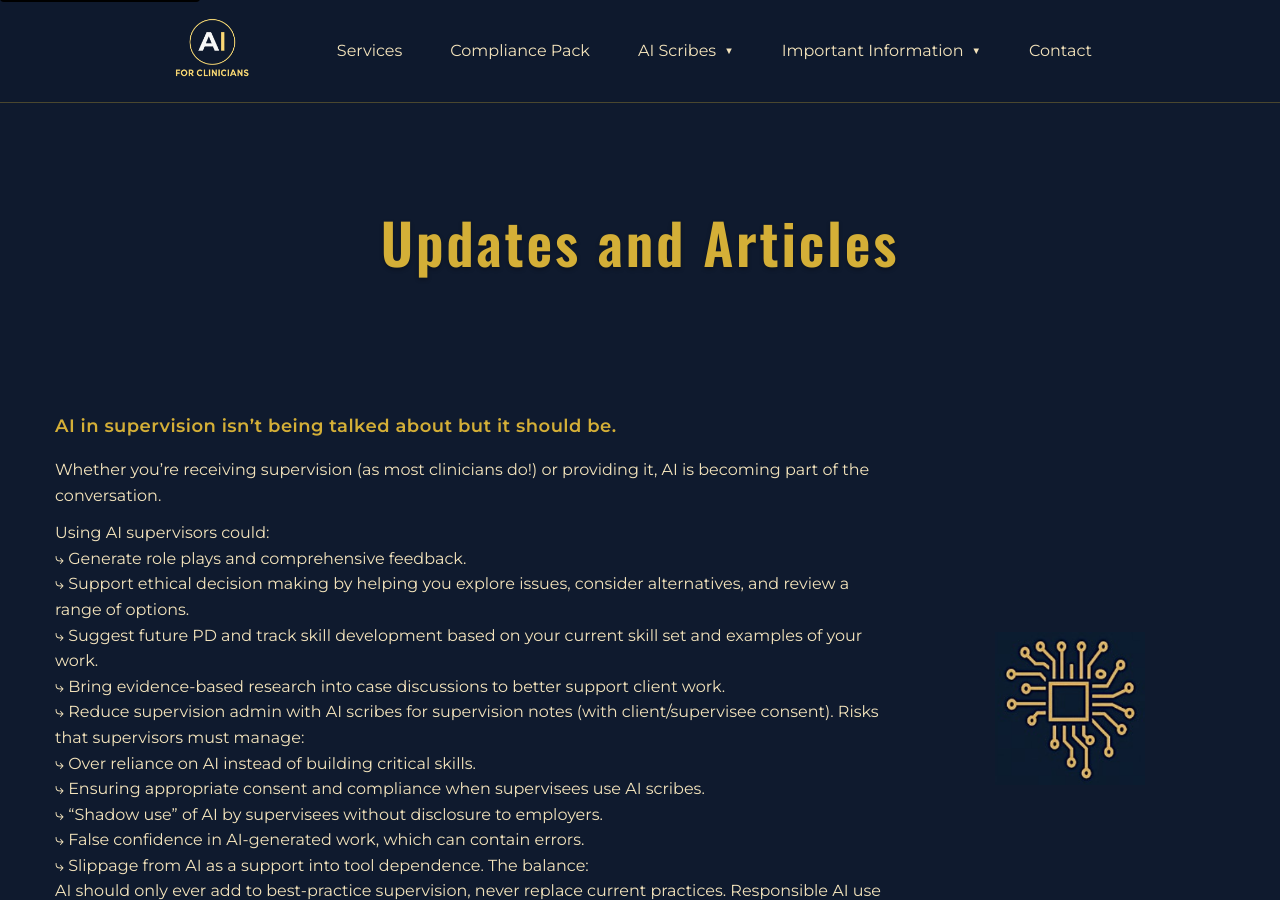
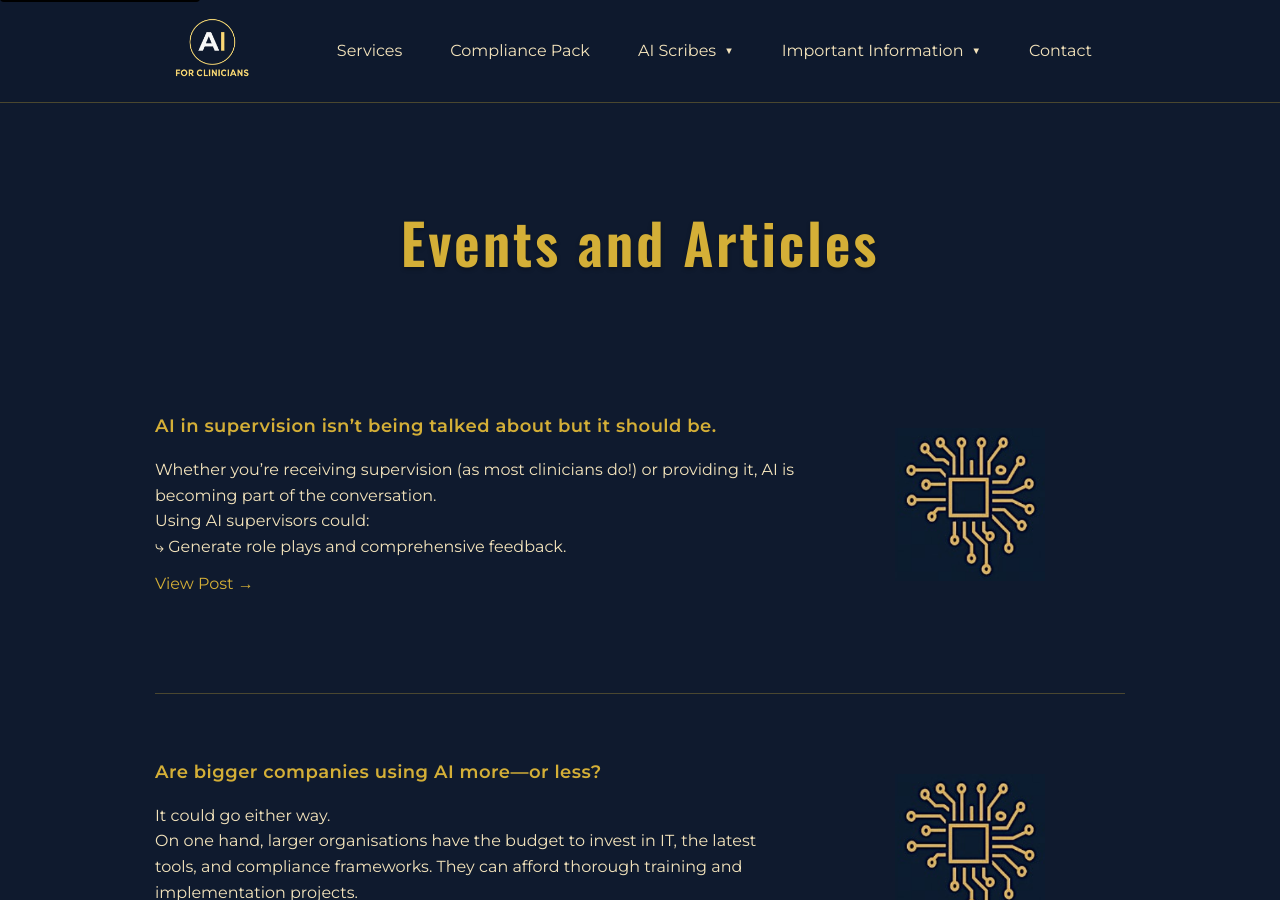
Before and after one commit to keisler-au/aiforclin, a Jekyll site: the page built from posts/index.html, in a window 1280 px wide and 900 px high. Built offline with Jekyll 4.4.1, drawn with Linux system fonts in a browser that asks for light colours; some of the changed text lies outside the part shown.

Commit message:
chore/posts-rendered-with-js

```diff
--- a/_includes/header-nav.html
+++ b/_includes/header-nav.html
@@ -54,7 +54,7 @@
               <a href="{{ '/standards/' | relative_url }}" class="nav-link">AI Ethical Standards</a>
             </li>
             <li>
-              <a href="{{ '/posts/' | relative_url }}" class="nav-link">Updates and Articles</a>
+              <a href="{{ '/posts/' | relative_url }}" class="nav-link">Events and Articles</a>
             </li>
             <li>
               <a href="{{ '/faq/' | relative_url }}" class="nav-link">FAQ</a>
--- a/assets/css/style.css
+++ b/assets/css/style.css
@@ -251,8 +251,8 @@ h1, h2 {
 
 .container-alt {
     display: flex;
-    flex-direction: column;
-    gap: 5rem;
+    flex-direction: column; /* mobile default: stack */
+    gap: 4rem;
 }
 
 .title-container {
@@ -1314,6 +1314,11 @@ a {
     }
 }
 @media (min-width: 768px) {
+    .container-main {
+        flex-direction: row;
+        align-items: center;
+        justify-content: space-between;
+    }
     .title-content { width: 55%; }
 
     .hero-text { text-align: left; }
--- a/posts/index.html
+++ b/posts/index.html
@@ -1,174 +1,84 @@
 ---
 layout: default
-title: "Updates"
-description: "Updates and articles on AI for clinicians"
+title: "Events and Articles"
+description: "Events and articles on AI for clinicians"
 ---
+
+<script>
+  const posts = [
+    {
+      title: "AI in supervision isn’t being talked about but it should be.",
+      description: [
+        "Whether you’re receiving supervision (as most clinicians do!) or providing it, AI is becoming part of the conversation.",
+        "Using AI supervisors could:",
+        "⤷ Generate role plays and comprehensive feedback."
+      ],
+      link: "https://www.linkedin.com/posts/davidlopis_ai-in-supervision-isnt-being-talked-about-activity-7373656442848931840-HBUk?utm_source=share&utm_medium=member_desktop&rcm=ACoAABWLTD8BOzDiuRpAif43kDJS0aHswA4tdM8",
+      image: "{{ '/assets/images/alt-logo.png' | relative_url }}",
+    },
+    {
+      title: "Are bigger companies using AI more—or less?",
+      description: [
+        "It could go either way.",
+        "On one hand, larger organisations have the budget to invest in IT, the latest tools, and compliance frameworks. They can afford thorough training and implementation projects.",
+      ],
+      link: "https://www.linkedin.com/posts/davidlopis_ai-digitalhealth-innovation-activity-7373225128358248448-O_b8?utm_source=share&utm_medium=member_desktop&rcm=ACoAABWLTD8BOzDiuRpAif43kDJS0aHswA4tdM8",
+      image: "{{ '/assets/images/alt-logo.png' | relative_url }}",
+    },
+    {
+      title: "We're so excited to welcome you to the first edition of AI for Clinicians!",
+      description: [
+        "We're delighted to bring you the latest hints and tips on using AI in clinical practice, with a focus on the Australian context with relevance for clinicians worldwide. We're super keen to share the latest in hints, tips and more!",
+      ],
+      link: "https://www.linkedin.com/pulse/ai-clinicians-david-lopis-qimbe/?trackingId=SeBkPT3jQWGSr96YJYG5Aw%3D%3D",
+      image: "{{ '/assets/images/alt-logo.png' | relative_url }}",
+    },
+    {
+      title: "AI for clinicians forecast for this year #3. Here’s what I think could be on the horizon.",
+      description: [
+        "These are not necessarily based on products I've seen.",
+        "Support will make or break success. Clinicians are frustrated by long waits for assistance. Companies will need to prioritise support.",
+      ],
+      link: "https://www.linkedin.com/posts/davidlopis_aiscribes-mentalhealthai-digitalhealth-activity-7372134924843352064-6iJf?utm_source=share&utm_medium=member_desktop&rcm=ACoAABWLTD8BOzDiuRpAif43kDJS0aHswA4tdM8",
+      image: "{{ '/assets/images/alt-logo.png' | relative_url }}",
+    }
+  ];
+
+  const renderPosts = () => {
+    const container = document.getElementById("posts-container");
+    console.log(container);
+    posts.forEach((post) => {
+      const article = document.createElement("article");
+      article.classList.add("flex", "items-center", "gap-1");
+      article.innerHTML = `
+        <div>
+          <h3 class="card-title mb-05 flex items-center gap-1">${post.title}</h3>
+          <p class="card-text muted mb-075">${post.description.join("<br />")}</p>
+          <a href="${post.link}" target="_blank" rel="noopener noreferrer" class="media-link">View Post →</a>
+        </div>
+        <img src="${post.image}" alt="" width="150" height="150" style="margin: 0 5rem" />
+      `;
+      container.appendChild(article);
+      const rowDivider = document.createElement("div");
+      rowDivider.classList.add("row-between", "row-divider");
+      container.appendChild(rowDivider);
+    });
+  };
+
+  document.addEventListener("DOMContentLoaded", renderPosts);
+</script>
 
 <!-- Header -->
 <header class="title-container">
   <div class="title-content title-content-centered">
-    <h1 class="main-title">Updates and Articles</h1>
+    <h1 class="main-title">Events and Articles</h1>
   </div>
 </header>
 
 <section class="section">
   <div
-    class="container"
-    style="display: flex; flex-direction: column; gap: 4rem"
+    id="posts-container"
+    class="container container-alt container-short"
   >
-    <article class="flex items-center gap-1">
-      <div>
-        <h3 class="card-title mb-05 flex items-center gap-1">
-          AI in supervision isn’t being talked about but it should be.
-        </h3>
-        <p class="card-text muted mb-075">
-          Whether you’re receiving supervision (as most clinicians do!) or
-          providing it, AI is becoming part of the conversation.
-        </p>
-        <p class="card-text muted mb-075">
-          Using AI supervisors could:<br />
-          ⤷ Generate role plays and comprehensive feedback.<br />
-          ⤷ Support ethical decision making by helping you explore issues,
-          consider alternatives, and review a range of options.<br />
-          ⤷ Suggest future PD and track skill development based on your current
-          skill set and examples of your work.<br />
-          ⤷ Bring evidence-based research into case discussions to better
-          support client work.<br />
-          ⤷ Reduce supervision admin with AI scribes for supervision notes (with
-          client/supervisee consent). Risks that supervisors must manage:<br />
-          ⤷ Over reliance on AI instead of building critical skills.<br />
-          ⤷ Ensuring appropriate consent and compliance when supervisees use AI
-          scribes.<br />
-          ⤷ “Shadow use” of AI by supervisees without disclosure to
-          employers.<br />
-          ⤷ False confidence in AI-generated work, which can contain errors.<br />
-          ⤷ Slippage from AI as a support into tool dependence. The balance:<br />
-          AI should only ever add to best-practice supervision, never replace
-          current practices. Responsible AI use should be encouraged.
-        </p>
-        <p class="card-text muted mb-075">
-          👉 Are we ready to bring AI into supervision or are we avoiding the
-          conversation?
-        </p>
-        <a
-          href="https://www.linkedin.com/posts/davidlopis_ai-in-supervision-isnt-being-talked-about-activity-7373656442848931840-HBUk?utm_source=share&utm_medium=member_desktop&rcm=ACoAABWLTD8BOzDiuRpAif43kDJS0aHswA4tdM8"
-          target="_blank"
-          rel="noopener noreferrer"
-          class="media-link"
-        >
-          View Post →
-        </a>
-      </div>
-      <img
-        src="{{ '/assets/images/alt-logo.png' | relative_url }}"
-        alt=""
-        width="150"
-        height="150"
-        style="margin: 0 5rem"
-      />
-    </article>
-    <div class="row-between row-divider"></div>
-    <article class="flex items-center gap-1">
-      <div>
-        <h3 class="card-title mb-05 flex items-center gap-1">
-          Are bigger companies using AI more—or less?
-        </h3>
-        <p class="card-text muted mb-075">
-          It could go either way.<br />⤷ On one hand, larger organisations have
-          the budget to invest in IT, the latest tools, and compliance
-          frameworks. They can afford thorough training and implementation
-          projects.
-        </p>
-        <a
-          href="https://www.linkedin.com/posts/davidlopis_ai-digitalhealth-innovation-activity-7373225128358248448-O_b8?utm_source=share&utm_medium=member_desktop&rcm=ACoAABWLTD8BOzDiuRpAif43kDJS0aHswA4tdM8"
-          target="_blank"
-          rel="noopener noreferrer"
-          class="media-link"
-        >
-          View Post →
-        </a>
-      </div>
-      <img
-        src="{{ '/assets/images/alt-logo.png' | relative_url }}"
-        alt=""
-        width="150"
-        height="150"
-        style="margin: 0 5rem"
-      />
-    </article>
-    <div class="row-between row-divider"></div>
-    <article class="flex items-center gap-1">
-      <div>
-        <div class="flex items-center gap-1" style="margin-bottom: 0.5rem">
-          <h3 class="card-title" style="margin-bottom: 0">
-            We're so excited to welcome you to the first edition of AI for
-            Clinicians!
-          </h3>
-          <p
-            class="btn"
-            style="
-              border-radius: 30px 0 30px 0;
-              background: transparent;
-              max-width: 100px;
-              padding: 0.2rem 1rem;
-            "
-          >
-            Article
-          </p>
-        </div>
-        <p class="card-text muted mb-075">
-          We're delighted to bring you the latest hints and tips on using AI in
-          clinical practice, with a focus on the Australian context with
-          relevance for clinicians worldwide. We're super keen to share the
-          latest in hints, tips and more!
-        </p>
-        <a
-          href="https://www.linkedin.com/pulse/ai-clinicians-david-lopis-qimbe/?trackingId=SeBkPT3jQWGSr96YJYG5Aw%3D%3D"
-          target="_blank"
-          rel="noopener noreferrer"
-          class="media-link"
-        >
-          Read Article →
-        </a>
-      </div>
-      <img
-        src="{{ '/assets/images/alt-logo.png' | relative_url }}"
-        alt=""
-        width="150"
-        height="150"
-        style="margin: 0 5rem"
-      />
-    </article>
-    <div class="row-between row-divider"></div>
-    <article class="flex items-center gap-1">
-      <div>
-        <h3 class="card-title mb-05 flex items-center gap-1">Forecast</h3>
-        <p class="card-text mb-075 fs-11">
-          AI for clinicians forecast for this year #3. Here’s what I think could
-          be on the horizon.
-        </p>
-
-        <p class="card-text muted mb-075">
-          These are not necessarily based on products I've seen.<br />
-          ⤷ Support will make or break success. Clinicians are frustrated by
-          long waits for assistance. Companies will need to prioritise support.
-        </p>
-        <a
-          href="https://www.linkedin.com/posts/davidlopis_aiscribes-mentalhealthai-digitalhealth-activity-7372134924843352064-6iJf?utm_source=share&utm_medium=member_desktop&rcm=ACoAABWLTD8BOzDiuRpAif43kDJS0aHswA4tdM8"
-          target="_blank"
-          rel="noopener noreferrer"
-          class="media-link"
-        >
-          View Post →
-        </a>
-      </div>
-      <img
-        src="{{ '/assets/images/alt-logo.png' | relative_url }}"
-        alt=""
-        width="150"
-        height="150"
-        style="margin: 0 5rem"
-      />
-    </article>
   </div>
 </section>
```
Also changed, not shown: index.html (+22 -0 lines).
